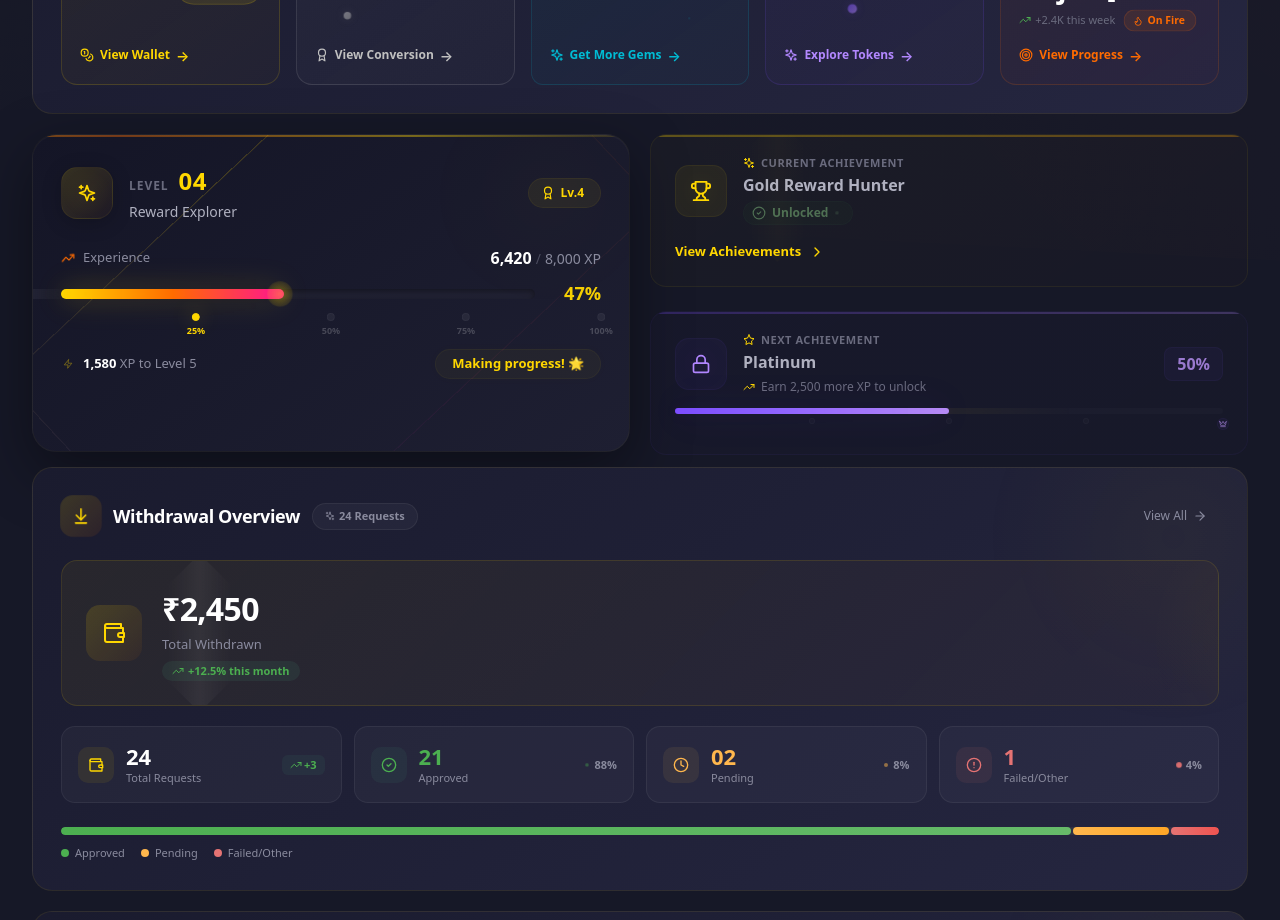
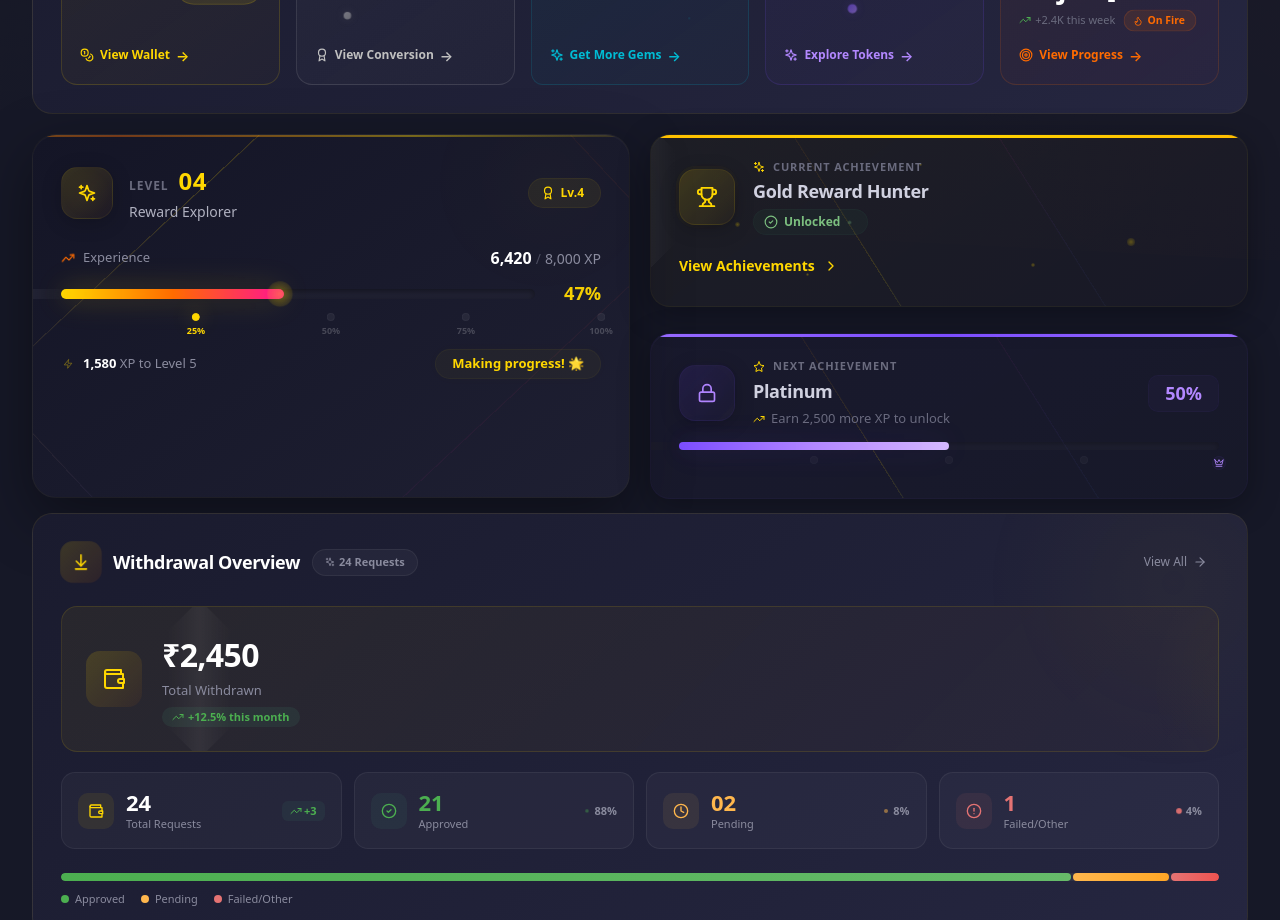
Before and after one commit to Sara12-2/VELoop_Rewards-User-Profile, a React (Vite) app: page / in a window 1280 px wide. Shown: the part 980-1900 px from the top of the page. Built offline with nearby package versions, Linux system fonts and the light colour scheme.

Commit message:
style(achievement): enhance AchievementCard with animated gradient borders and 3D effects

```diff
--- a/src/components/AchievementCard/AchievementCard.module.css
+++ b/src/components/AchievementCard/AchievementCard.module.css
@@ -2,14 +2,19 @@
 
 .card {
   position: relative;
-  background: linear-gradient(145deg, #131425, #1a1b2e);
-  border-radius: 16px;
-  padding: 20px 24px;
-  margin-bottom: 12px;
-  border: 1px solid rgba(255, 215, 0, 0.05);
+  background: linear-gradient(145deg, #141526, #1e1f32);
+  border-radius: 20px;
+  padding: 24px 28px;
+  margin-bottom: 14px;
+  border: 1px solid rgba(255, 215, 0, 0.04);
   overflow: hidden;
-  transition: all 0.4s cubic-bezier(0.34, 1.56, 0.64, 1);
-  animation: cardAppear 0.6s cubic-bezier(0.34, 1.56, 0.64, 1) backwards;
+  transition: all 0.5s cubic-bezier(0.34, 1.56, 0.64, 1);
+  animation: cardAppear 0.7s cubic-bezier(0.34, 1.56, 0.64, 1) backwards;
+  box-shadow:
+    0 8px 32px rgba(0, 0, 0, 0.3),
+    inset 0 1px 0 rgba(255, 255, 255, 0.03);
+  transform-style: preserve-3d;
+  perspective: 800px;
 }
 
 .card:nth-child(1) { animation-delay: 0.05s; }
@@ -18,163 +23,252 @@
 @keyframes cardAppear {
   0% {
     opacity: 0;
-    transform: translateY(20px) scale(0.95);
+    transform: translateY(25px) scale(0.94) rotateX(5deg);
   }
   100% {
     opacity: 1;
-    transform: translateY(0) scale(1);
+    transform: translateY(0) scale(1) rotateX(0deg);
   }
 }
 
 .cardHover {
-  transform: translateY(-3px) scale(1.01);
-  border-color: rgba(255, 215, 0, 0.10);
-  box-shadow: 0 8px 30px rgba(0, 0, 0, 0.5);
+  transform: translateY(-6px) scale(1.02) rotateX(2deg) rotateY(2deg);
+  border-color: rgba(255, 215, 0, 0.08);
+  box-shadow:
+    0 20px 60px rgba(0, 0, 0, 0.5),
+    0 0 80px rgba(255, 215, 0, 0.02);
 }
 
-/* Current Achievement Card */
-.currentCard {
-  border-color: rgba(255, 215, 0, 0.06);
-  background: linear-gradient(145deg, rgba(255, 215, 0, 0.02), rgba(255, 107, 0, 0.01));
+/* ============================================
+   ANIMATED GRADIENT BORDER
+   ============================================ */
+.card::before {
+  content: '';
+  position: absolute;
+  inset: -1px;
+  border-radius: 21px;
+  padding: 1px;
+  background: conic-gradient(
+    from 0deg,
+    rgba(255, 215, 0, 0.15),
+    rgba(255, 107, 0, 0.05),
+    rgba(255, 20, 147, 0.05),
+    rgba(124, 77, 255, 0.05),
+    rgba(0, 188, 212, 0.05),
+    rgba(255, 215, 0, 0.15)
+  );
+  animation: borderRotate 8s linear infinite;
+  -webkit-mask: linear-gradient(#fff 0 0) content-box, linear-gradient(#fff 0 0);
+  -webkit-mask-composite: xor;
+  mask-composite: exclude;
+  pointer-events: none;
+  z-index: 0;
 }
 
-.currentCard::before {
+@keyframes borderRotate {
+  0% { transform: rotate(0deg); }
+  100% { transform: rotate(360deg); }
+}
+
+/* Current Achievement Card - Gold Theme */
+.currentCard {
+  border-color: rgba(255, 215, 0, 0.04);
+  background: linear-gradient(145deg, rgba(255, 215, 0, 0.03), rgba(255, 107, 0, 0.01));
+}
+
+.currentCard::after {
   content: '';
   position: absolute;
   top: 0;
   left: 0;
   right: 0;
-  height: 2px;
-  background: linear-gradient(90deg, #FFD700, #FFA500);
-  opacity: 0.3;
+  height: 3px;
+  background: linear-gradient(90deg, #FFD700, #FFA500, #FFD700);
+  background-size: 200% 100%;
+  animation: shimmerLine 3s ease-in-out infinite;
+  z-index: 1;
 }
 
-/* Next Achievement Card */
-.nextCard {
-  border-color: rgba(124, 77, 255, 0.05);
-  background: linear-gradient(145deg, rgba(124, 77, 255, 0.02), rgba(179, 136, 255, 0.01));
+@keyframes shimmerLine {
+  0% { background-position: -200% 0; }
+  100% { background-position: 200% 0; }
 }
 
-.nextCard::before {
+/* Next Achievement Card - Purple Theme */
+.nextCard {
+  border-color: rgba(124, 77, 255, 0.04);
+  background: linear-gradient(145deg, rgba(124, 77, 255, 0.03), rgba(179, 136, 255, 0.01));
+}
+
+.nextCard::after {
   content: '';
   position: absolute;
   top: 0;
   left: 0;
   right: 0;
-  height: 2px;
-  background: linear-gradient(90deg, #7C4DFF, #B388FF);
-  opacity: 0.25;
+  height: 3px;
+  background: linear-gradient(90deg, #7C4DFF, #B388FF, #7C4DFF);
+  background-size: 200% 100%;
+  animation: shimmerLine 3s ease-in-out infinite;
+  animation-delay: 1s;
+  z-index: 1;
 }
 
-/* Card Glow */
+/* ============================================
+   GLOW EFFECTS
+   ============================================ */
 .cardGlow {
   position: absolute;
   top: -30%;
   right: -10%;
-  width: 250px;
-  height: 250px;
-  background: radial-gradient(circle, rgba(255, 215, 0, 0.02), transparent 70%);
+  width: 300px;
+  height: 300px;
+  background: radial-gradient(circle, rgba(255, 215, 0, 0.04), transparent 70%);
   border-radius: 50%;
   pointer-events: none;
   opacity: 0;
-  transition: all 0.6s ease;
+  transition: all 0.8s ease;
 }
 
 .cardHover .cardGlow {
   opacity: 1;
-  transform: scale(1.2);
+  transform: scale(1.3);
 }
 
-/* Particles */
+.glowOrb {
+  position: absolute;
+  bottom: -20%;
+  left: -10%;
+  width: 200px;
+  height: 200px;
+  background: radial-gradient(circle, rgba(124, 77, 255, 0.03), transparent 70%);
+  border-radius: 50%;
+  pointer-events: none;
+  animation: orbFloat 6s ease-in-out infinite;
+}
+
+@keyframes orbFloat {
+  0%, 100% { transform: translate(0, 0) scale(1); opacity: 0.3; }
+  50% { transform: translate(30px, -20px) scale(1.2); opacity: 0.6; }
+}
+
+/* ============================================
+   PARTICLES
+   ============================================ */
 .particlesContainer {
   position: absolute;
-  top: 0;
-  left: 0;
-  width: 100%;
-  height: 100%;
+  inset: 0;
   pointer-events: none;
   overflow: hidden;
+  z-index: 0;
 }
 
 .particle {
   position: absolute;
   border-radius: 50%;
-  background: linear-gradient(135deg, #FFD700, #FFA500);
-  opacity: 0;
-  animation: floatParticle 3s ease-in-out infinite;
-  box-shadow: 0 0 10px rgba(255, 215, 0, 0.15);
+  background: radial-gradient(circle, rgba(255, 215, 0, 0.3), transparent);
+  animation: particleFloat 5s ease-in-out infinite;
 }
 
-@keyframes floatParticle {
-  0% {
-    transform: translate(0, 0) scale(0);
+.particle:nth-child(1) { width: 5px; height: 5px; top: 10%; left: 8%; animation-delay: 0s; }
+.particle:nth-child(2) { width: 3px; height: 3px; top: 25%; right: 15%; animation-delay: 1s; }
+.particle:nth-child(3) { width: 7px; height: 7px; bottom: 20%; left: 15%; animation-delay: 2s; }
+.particle:nth-child(4) { width: 4px; height: 4px; bottom: 35%; right: 20%; animation-delay: 0.5s; }
+.particle:nth-child(5) { width: 6px; height: 6px; top: 50%; left: 40%; animation-delay: 1.5s; }
+.particle:nth-child(6) { width: 4px; height: 4px; top: 70%; left: 25%; animation-delay: 2.5s; }
+
+@keyframes particleFloat {
+  0%, 100% {
+    transform: translate(0, 0) scale(1);
     opacity: 0;
   }
   50% {
-    transform: translate(10px, -20px) scale(1.2);
-    opacity: 0.3;
-  }
-  100% {
-    transform: translate(-5px, -40px) scale(0);
-    opacity: 0;
+    transform: translate(15px, -25px) scale(1.5);
+    opacity: 0.4;
   }
 }
 
-/* Row */
+/* ============================================
+   ROW
+   ============================================ */
 .row {
   display: flex;
   align-items: center;
-  gap: 16px;
+  gap: 18px;
   position: relative;
   z-index: 1;
 }
 
-/* Icon Wrap */
+/* ============================================
+   ICON WRAP - 3D DEPTH
+   ============================================ */
 .iconWrap {
-  width: 52px;
-  height: 52px;
-  border-radius: 14px;
+  width: 56px;
+  height: 56px;
+  border-radius: 16px;
   display: flex;
   align-items: center;
   justify-content: center;
   flex-shrink: 0;
   position: relative;
-  transition: all 0.4s cubic-bezier(0.34, 1.56, 0.64, 1);
+  transition: all 0.5s cubic-bezier(0.34, 1.56, 0.64, 1);
+  box-shadow: 0 4px 20px rgba(0, 0, 0, 0.2);
 }
 
 .cardHover .iconWrap {
-  transform: scale(1.05) rotate(-5deg);
+  transform: scale(1.1) rotate(-8deg) translateY(-4px);
+  box-shadow: 0 12px 40px rgba(0, 0, 0, 0.3);
 }
 
+/* Unlocked - Gold */
 .unlockedIcon {
-  background: rgba(255, 215, 0, 0.06);
+  background: linear-gradient(135deg, rgba(255, 215, 0, 0.12), rgba(255, 165, 0, 0.04));
   color: #FFD700;
-  border: 1px solid rgba(255, 215, 0, 0.06);
+  border: 1px solid rgba(255, 215, 0, 0.08);
 }
 
+.unlockedIcon::before {
+  content: '';
+  position: absolute;
+  inset: -2px;
+  border-radius: 18px;
+  background: linear-gradient(135deg, rgba(255, 215, 0, 0.1), transparent);
+  animation: iconRing 3s ease-in-out infinite;
+}
+
+/* Locked - Purple */
 .lockedIcon {
-  background: rgba(124, 77, 255, 0.05);
+  background: linear-gradient(135deg, rgba(124, 77, 255, 0.1), rgba(179, 136, 255, 0.03));
   color: #B388FF;
-  border: 1px solid rgba(124, 77, 255, 0.05);
+  border: 1px solid rgba(124, 77, 255, 0.06);
+}
+
+.lockedIcon::before {
+  content: '';
+  position: absolute;
+  inset: -2px;
+  border-radius: 18px;
+  background: linear-gradient(135deg, rgba(124, 77, 255, 0.08), transparent);
+  animation: iconRing 4s ease-in-out infinite;
+  animation-delay: 0.5s;
+}
+
+@keyframes iconRing {
+  0%, 100% { transform: scale(1); opacity: 0.2; }
+  50% { transform: scale(1.15); opacity: 0.6; }
 }
 
 .iconPulse {
   position: absolute;
-  inset: -3px;
-  border-radius: 17px;
-  border: 2px solid rgba(255, 215, 0, 0.06);
-  animation: iconPulse 2s ease-in-out infinite;
+  inset: -4px;
+  border-radius: 20px;
+  border: 2px solid rgba(255, 215, 0, 0.05);
+  animation: pulseRing 2.5s ease-in-out infinite;
 }
 
-@keyframes iconPulse {
-  0%, 100% {
-    transform: scale(1);
-    opacity: 0.2;
-  }
-  50% {
-    transform: scale(1.1);
-    opacity: 0;
-  }
+@keyframes pulseRing {
+  0%, 100% { transform: scale(1); opacity: 0.2; }
+  50% { transform: scale(1.2); opacity: 0; }
 }
 
 .iconShine {
@@ -186,47 +280,39 @@
   background: linear-gradient(
     45deg,
     transparent 30%,
-    rgba(255, 215, 0, 0.02) 50%,
+    rgba(255, 255, 255, 0.04) 50%,
     transparent 70%
   );
-  animation: shine 3s ease-in-out infinite;
+  animation: shine 4s ease-in-out infinite;
 }
 
 @keyframes shine {
-  0% {
-    transform: translateX(-100%) rotate(45deg);
-  }
-  100% {
-    transform: translateX(100%) rotate(45deg);
-  }
+  0% { transform: translateX(-100%) rotate(45deg); }
+  100% { transform: translateX(100%) rotate(45deg); }
 }
 
 .trophyIcon {
   position: relative;
   z-index: 1;
-  filter: drop-shadow(0 0 10px rgba(255, 215, 0, 0.10));
+  filter: drop-shadow(0 0 20px rgba(255, 215, 0, 0.1));
 }
 
 .lockGlow {
   position: absolute;
-  inset: -2px;
+  inset: -4px;
   border-radius: 50%;
   background: radial-gradient(circle, rgba(124, 77, 255, 0.08), transparent 70%);
   animation: lockPulse 3s ease-in-out infinite;
 }
 
 @keyframes lockPulse {
-  0%, 100% {
-    transform: scale(1);
-    opacity: 0.15;
-  }
-  50% {
-    transform: scale(1.5);
-    opacity: 0.3;
-  }
+  0%, 100% { transform: scale(1); opacity: 0.1; }
+  50% { transform: scale(1.5); opacity: 0.3; }
 }
 
-/* Text Block */
+/* ============================================
+   TEXT BLOCK - PREMIUM
+   ============================================ */
 .textBlock {
   flex: 1;
   min-width: 0;
@@ -235,13 +321,18 @@
 .eyebrow {
   display: flex;
   align-items: center;
-  gap: 6px;
+  gap: 8px;
   font-size: 11px;
   font-weight: 600;
   color: #6a6b7e;
   text-transform: uppercase;
-  letter-spacing: 0.05em;
-  margin: 0 0 2px;
+  letter-spacing: 0.08em;
+  margin: 0 0 3px;
+  transition: all 0.3s ease;
+}
+
+.cardHover .eyebrow {
+  color: #8a8b9e;
 }
 
 .eyebrowIcon {
@@ -249,140 +340,149 @@
 }
 
 .name {
-  font-size: 16px;
-  font-weight: 700;
-  color: #b0b1c0;
+  font-size: 18px;
+  font-weight: 800;
+  color: #d0d1e0;
   margin: 0 0 4px;
-  transition: color 0.3s ease;
+  transition: all 0.4s ease;
+  letter-spacing: -0.02em;
 }
 
 .cardHover .name {
   color: #FFD700;
+  text-shadow: 0 0 40px rgba(255, 215, 0, 0.06);
 }
 
-/* Status */
+/* ============================================
+   STATUS - ENHANCED
+   ============================================ */
 .statusUnlocked {
   display: inline-flex;
   align-items: center;
   gap: 6px;
   font-size: 12px;
   font-weight: 600;
-  color: #6a9b6a;
-  background: rgba(76, 175, 80, 0.05);
-  padding: 2px 12px 2px 8px;
+  color: #81C784;
+  background: rgba(76, 175, 125, 0.06);
+  padding: 3px 14px 3px 10px;
   border-radius: 999px;
-  border: 1px solid rgba(76, 175, 80, 0.06);
-  animation: statusPulse 2s ease-in-out infinite;
+  border: 1px solid rgba(76, 175, 125, 0.04);
+  animation: statusPulse 2.5s ease-in-out infinite;
+  transition: all 0.3s ease;
+}
+
+.cardHover .statusUnlocked {
+  background: rgba(76, 175, 125, 0.1);
+  border-color: rgba(76, 175, 125, 0.06);
+  box-shadow: 0 0 30px rgba(76, 175, 125, 0.02);
 }
 
 @keyframes statusPulse {
-  0%, 100% {
-    opacity: 1;
-  }
-  50% {
-    opacity: 0.6;
-  }
+  0%, 100% { opacity: 1; }
+  50% { opacity: 0.6; }
 }
 
 .statusDot {
-  width: 6px;
-  height: 6px;
+  width: 7px;
+  height: 7px;
   border-radius: 50%;
-  background: #6a9b6a;
+  background: #81C784;
   animation: dotPulse 1.5s ease-in-out infinite;
+  box-shadow: 0 0 15px rgba(76, 175, 125, 0.15);
 }
 
 @keyframes dotPulse {
-  0%, 100% {
-    opacity: 1;
-    transform: scale(1);
-  }
-  50% {
-    opacity: 0.3;
-    transform: scale(0.6);
-  }
+  0%, 100% { opacity: 1; transform: scale(1); }
+  50% { opacity: 0.3; transform: scale(0.5); }
 }
 
-/* Hint */
+/* ============================================
+   HINT
+   ============================================ */
 .hint {
   display: flex;
   align-items: center;
   gap: 6px;
-  font-size: 12px;
+  font-size: 13px;
   color: #6a6b7e;
   margin: 0;
+  transition: all 0.3s ease;
+}
+
+.cardHover .hint {
+  color: #8a8b9e;
 }
 
 .hint svg {
   color: #FFD700;
 }
 
-/* Progress Badge */
+/* ============================================
+   PROGRESS BADGE - 3D
+   ============================================ */
 .progressBadge {
-  font-size: 16px;
-  font-weight: 700;
-  color: #9a7acf;
-  background: rgba(124, 77, 255, 0.05);
-  padding: 4px 12px;
-  border-radius: 8px;
-  border: 1px solid rgba(124, 77, 255, 0.05);
+  font-size: 18px;
+  font-weight: 800;
+  color: #B388FF;
+  background: rgba(124, 77, 255, 0.04);
+  padding: 4px 16px;
+  border-radius: 10px;
+  border: 1px solid rgba(124, 77, 255, 0.04);
   flex-shrink: 0;
-  transition: all 0.3s ease;
+  transition: all 0.4s cubic-bezier(0.34, 1.56, 0.64, 1);
+  text-shadow: 0 0 30px rgba(124, 77, 255, 0.02);
 }
 
 .cardHover .progressBadge {
   background: rgba(124, 77, 255, 0.08);
-  border-color: rgba(124, 77, 255, 0.08);
-  transform: scale(1.05);
+  border-color: rgba(124, 77, 255, 0.06);
+  transform: scale(1.08);
+  color: #D4B8FF;
+  box-shadow: 0 0 40px rgba(124, 77, 255, 0.04);
 }
 
-/* Track */
+/* ============================================
+   TRACK - PREMIUM
+   ============================================ */
 .track {
   position: relative;
-  height: 6px;
+  height: 8px;
   border-radius: 999px;
-  background: rgba(255, 255, 255, 0.02);
-  margin-top: 12px;
+  background: rgba(255, 255, 255, 0.03);
+  margin-top: 14px;
   overflow: visible;
   z-index: 1;
+  box-shadow: inset 0 2px 6px rgba(0, 0, 0, 0.3);
 }
 
 .fill {
   height: 100%;
   border-radius: 999px;
-  background: linear-gradient(90deg, #7C4DFF, #B388FF);
-  transition: width 1.2s cubic-bezier(0.34, 1.56, 0.64, 1);
+  background: linear-gradient(90deg, #7C4DFF, #B388FF, #D4B8FF);
+  transition: width 1.8s cubic-bezier(0.34, 1.56, 0.64, 1);
   position: relative;
-  box-shadow: 0 0 20px rgba(124, 77, 255, 0.08);
+  box-shadow: 0 0 30px rgba(124, 77, 255, 0.12);
 }
 
 .fillAnimated {
-  animation: fillPulse 2s ease-in-out infinite;
+  animation: fillPulse 2.5s ease-in-out infinite;
 }
 
 @keyframes fillPulse {
-  0%, 100% {
-    box-shadow: 0 0 20px rgba(124, 77, 255, 0.08);
-  }
-  50% {
-    box-shadow: 0 0 40px rgba(124, 77, 255, 0.15);
-  }
+  0%, 100% { box-shadow: 0 0 30px rgba(124, 77, 255, 0.12); }
+  50% { box-shadow: 0 0 60px rgba(124, 77, 255, 0.2); }
 }
 
 .fillGlow {
   position: absolute;
   inset: 0;
-  background: linear-gradient(90deg, transparent, rgba(255, 215, 0, 0.04), transparent);
-  animation: glowSweep 2s ease-in-out infinite;
+  background: linear-gradient(90deg, transparent, rgba(255, 215, 0, 0.06), transparent);
+  animation: glowSweep 2.5s ease-in-out infinite;
 }
 
 @keyframes glowSweep {
-  0% {
-    transform: translateX(-100%);
-  }
-  100% {
-    transform: translateX(100%);
-  }
+  0% { transform: translateX(-100%); }
+  100% { transform: translateX(100%); }
 }
 
 .fillTrail {
@@ -391,17 +491,19 @@
   left: 0;
   height: 100%;
   border-radius: 999px;
-  background: linear-gradient(90deg, rgba(124, 77, 255, 0.04), transparent);
-  filter: blur(8px);
+  background: linear-gradient(90deg, rgba(124, 77, 255, 0.06), transparent);
+  filter: blur(10px);
   pointer-events: none;
-  transition: width 1.2s cubic-bezier(0.34, 1.56, 0.64, 1);
+  transition: width 1.8s cubic-bezier(0.34, 1.56, 0.64, 1);
 }
 
-/* Milestone Markers */
+/* ============================================
+   MILESTONE MARKERS
+   ============================================ */
 .milestoneMarkers {
   position: relative;
-  height: 16px;
-  margin-top: 4px;
+  height: 18px;
+  margin-top: 6px;
 }
 
 .marker {
@@ -414,10 +516,10 @@
 }
 
 .markerDot {
-  width: 6px;
-  height: 6px;
+  width: 8px;
+  height: 8px;
   border-radius: 50%;
-  background: rgba(255, 255, 255, 0.02);
+  background: rgba(255, 255, 255, 0.03);
   border: 1px solid rgba(255, 255, 255, 0.02);
   transition: all 0.5s ease;
   display: flex;
@@ -426,19 +528,21 @@
 }
 
 .markerFinal .markerDot {
-  width: 12px;
-  height: 12px;
+  width: 14px;
+  height: 14px;
   background: rgba(124, 77, 255, 0.04);
   border: 1px solid rgba(124, 77, 255, 0.06);
-  color: #9a7acf;
+  color: #B388FF;
 }
 
 .markerFinal .markerDot svg {
-  width: 8px;
-  height: 8px;
+  width: 10px;
+  height: 10px;
 }
 
-/* Link */
+/* ============================================
+   LINK - PREMIUM
+   ============================================ */
 .link {
   display: inline-flex;
   align-items: center;
@@ -446,20 +550,20 @@
   background: none;
   border: none;
   color: #FFD700;
-  font-size: 13px;
+  font-size: 14px;
   font-weight: 600;
   cursor: pointer;
-  transition: all 0.3s cubic-bezier(0.34, 1.56, 0.64, 1);
-  margin-top: 12px;
+  transition: all 0.4s cubic-bezier(0.34, 1.56, 0.64, 1);
+  margin-top: 14px;
   position: relative;
   z-index: 1;
-  padding: 4px 0;
+  padding: 6px 0;
 }
 
 .link::after {
   content: '';
   position: absolute;
-  bottom: 0;
+  bottom: 2px;
   left: 0;
   width: 0;
   height: 2px;
@@ -473,13 +577,12 @@
 }
 
 .link:hover {
-  color: #FFD700;
-  transform: translateX(4px);
-  opacity: 0.7;
+  color: #ffffff;
+  transform: translateX(6px);
 }
 
 .link:hover svg {
-  transform: translateX(4px);
+  transform: translateX(6px);
 }
 
 .link svg {
@@ -487,15 +590,17 @@
   color: #FFD700;
 }
 
-/* Hover Glow */
+/* ============================================
+   HOVER GLOW
+   ============================================ */
 .hoverGlow {
   position: absolute;
   inset: -1px;
-  border-radius: 17px;
+  border-radius: 21px;
   padding: 1px;
-  background: linear-gradient(135deg, rgba(255, 215, 0, 0.04), rgba(255, 107, 0, 0.02));
+  background: linear-gradient(135deg, rgba(255, 215, 0, 0.06), rgba(255, 107, 0, 0.03));
   opacity: 0;
-  transition: opacity 0.4s ease;
+  transition: opacity 0.5s ease;
   -webkit-mask: linear-gradient(#fff 0 0) content-box, linear-gradient(#fff 0 0);
   -webkit-mask-composite: xor;
   mask-composite: exclude;
@@ -506,15 +611,35 @@
   opacity: 1;
 }
 
-/* Responsive */
-@media (max-width: 768px) {
+/* ============================================
+   RESPONSIVE
+   ============================================ */
+@media (max-width: 1024px) {
   .card {
-    padding: 16px 20px;
+    padding: 20px 24px;
+    border-radius: 18px;
   }
 
   .iconWrap {
-    width: 44px;
-    height: 44px;
+    width: 50px;
+    height: 50px;
+  }
+
+  .name {
+    font-size: 17px;
+  }
+}
+
+@media (max-width: 768px) {
+  .card {
+    padding: 18px 20px;
+    border-radius: 16px;
+  }
+
+  .iconWrap {
+    width: 46px;
+    height: 46px;
+    border-radius: 14px;
   }
 
   .iconWrap svg {
@@ -523,17 +648,20 @@
   }
 
   .name {
-    font-size: 14px;
-    color: #b0b1c0;
+    font-size: 15px;
   }
 
   .progressBadge {
-    font-size: 14px;
-    padding: 2px 10px;
+    font-size: 16px;
+    padding: 2px 12px;
   }
 
   .milestoneMarkers {
     display: none;
+  }
+
+  .row {
+    gap: 14px;
   }
 }
 
@@ -549,8 +677,8 @@
   }
 
   .iconWrap {
-    width: 38px;
-    height: 38px;
+    width: 40px;
+    height: 40px;
     border-radius: 12px;
   }
 
@@ -560,8 +688,7 @@
   }
 
   .name {
-    font-size: 13px;
-    color: #b0b1c0;
+    font-size: 14px;
   }
 
   .eyebrow {
@@ -570,16 +697,16 @@
 
   .statusUnlocked {
     font-size: 10px;
-    padding: 1px 10px 1px 6px;
+    padding: 2px 10px 2px 8px;
   }
 
   .hint {
-    font-size: 11px;
+    font-size: 12px;
   }
 
   .progressBadge {
-    font-size: 12px;
-    padding: 2px 8px;
+    font-size: 14px;
+    padding: 2px 10px;
   }
 
   .link {
@@ -592,7 +719,7 @@
   }
 
   .track {
-    height: 4px;
+    height: 6px;
   }
 
   .milestoneMarkers {
@@ -602,4 +729,12 @@
   .particlesContainer {
     display: none;
   }
+
+  .glowOrb {
+    display: none;
+  }
+
+  .cardHover {
+    transform: translateY(-3px) scale(1.01);
+  }
 }
```
